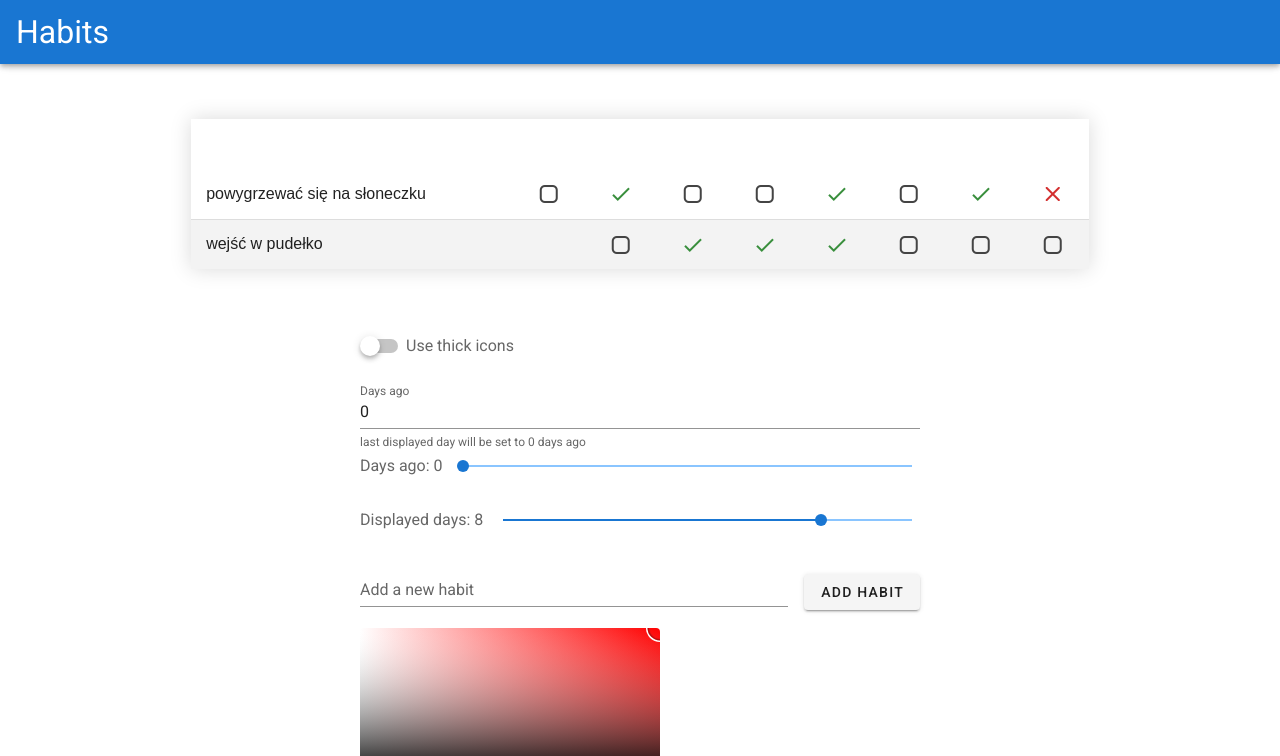
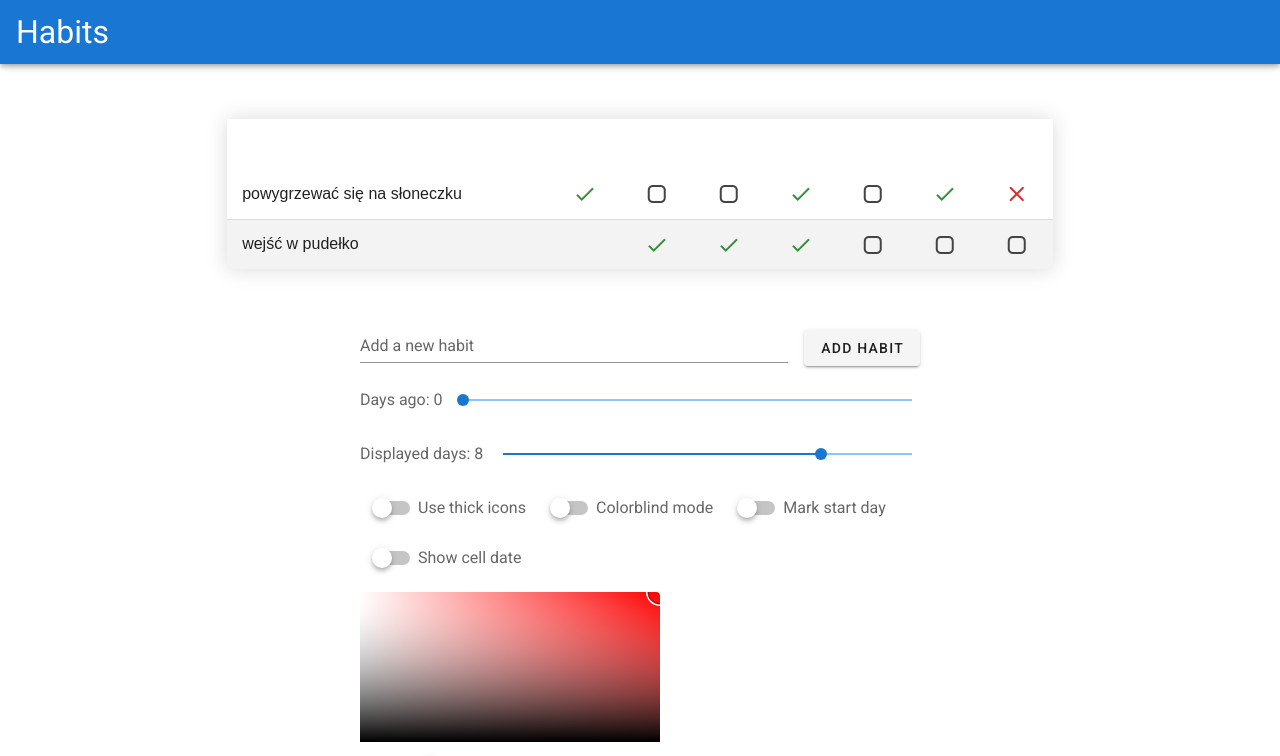
Before and after one commit to FilipTarajko/habit_tracker, a Vue app: page / in a window 1280 px wide. Shown: the top 756 px of the page. Built offline with nearby package versions, Linux system fonts and the light colour scheme.

Commit message:
fix new habit position and startDay, reorganize settings layout

```diff
--- a/src/components/Dashboard.vue
+++ b/src/components/Dashboard.vue
@@ -40,7 +40,7 @@
             class="widthControlledCell"
             v-for="(date, index) in fullDaysList(
               new Date(habit.startDay) > new Date(fullDaysList()[0])
-                ? new Date(habit.startDay) - 86400000
+                ? new Date(habit.startDay)
                 : undefined,
               index
             )"
@@ -107,23 +107,22 @@
       </tbody>
     </table>
     <div v-if="this.loaded" id="settingsDiv">
-      <!-- thick icons -->
-      <v-switch
-        v-model="settings.useThick"
-        label="Use thick icons"
-        @change="updateSettings"
-      ></v-switch>
+      <!-- add a new habit -->
+      <v-container>
+        <v-row>
+          <v-text-field
+            id="newHabitNameInput"
+            label="Add a new habit"
+            persistent-hint
+          ></v-text-field>
+          <v-btn
+            @click="addNewHabit"
+            style="margin-top: 16px; margin-left: 16px;"
+            >add habit</v-btn
+          >
+        </v-row>
+      </v-container>
       <!-- days ago -->
-      <v-text-field
-        label="Days ago"
-        persistent-hint
-        v-model="settings.daysAgo"
-        :hint="
-          'last displayed day will be set to ' + settings.daysAgo + ' days ago'
-        "
-        type="number"
-        @change="updateSettings"
-      ></v-text-field>
       <v-slider
         v-model="settings.daysAgo"
         :max="this.getStartedDaysAgo() - settings.displayedDays + 2"
@@ -145,16 +144,34 @@
       ></v-slider>
       <v-container>
         <v-row>
-          <v-text-field
-            id="newHabitNameInput"
-            label="Add a new habit"
-            persistent-hint
-          ></v-text-field>
-          <v-btn
-            @click="addNewHabit"
-            style="margin-top: 16px; margin-left: 16px;"
-            >add habit</v-btn
-          >
+          <!-- thick icons -->
+          <v-switch
+            class="settingsSwitch"
+            v-model="settings.useThick"
+            label="Use thick icons"
+            @change="updateSettings"
+          ></v-switch>
+          <!-- deuteranopia colorblind mode -->
+          <v-switch
+            class="settingsSwitch"
+            v-model="settings.blueGreen"
+            label="Colorblind mode"
+            @change="updateSettings"
+          ></v-switch>
+          <!-- mark start day -->
+          <v-switch
+            class="settingsSwitch"
+            v-model="settings.markStartDay"
+            label="Mark start day"
+            @change="updateSettings"
+          ></v-switch>
+          <!-- show cell date -->
+          <v-switch
+            class="settingsSwitch"
+            v-model="settings.showCellDate"
+            label="Show cell date"
+            @change="updateSettings"
+          ></v-switch>
         </v-row>
       </v-container>
       <!-- accent color -->
@@ -164,25 +181,6 @@
         swatches-max-height="200"
         @input="updateColor"
       ></v-color-picker>
-
-      <!-- mark start day -->
-      <v-switch
-        v-model="settings.markStartDay"
-        label="Mark start day"
-        @change="updateSettings"
-      ></v-switch>
-      <!-- show cell date -->
-      <v-switch
-        v-model="settings.showCellDate"
-        label="Show cell date"
-        @change="updateSettings"
-      ></v-switch>
-      <!-- deuteranopia colorblind mode -->
-      <v-switch
-        v-model="settings.blueGreen"
-        label="Colorblind mode"
-        @change="updateSettings"
-      ></v-switch>
     </div>
     <!-- HABIT DETAILS V-DIALOG -->
     <v-dialog v-model="habitDetailsDialog" width="min(80%, 600px)">
@@ -328,9 +326,16 @@ export default {
       return daysInARow;
     },
     addNewHabit: function() {
+      let date = new Date();
+      let temp =
+        date.getFullYear() +
+        "-" +
+        (date.getMonth() + 1) +
+        "-" +
+        (date.getDate() > 10 ? date.getDate() : "0" + date.getDate());
       this.habits.push({
         name: document.getElementById("newHabitNameInput").value,
-        startDay: new Date(new Date().toISOString().substring(0, 10)),
+        startDay: temp,
         records: {},
       });
       this.refreshAndUpdate();
@@ -516,4 +521,8 @@ export default {
 .firstDayOfHabitTableDiv {
   background: hsl(100, 50%, 50%, 45%);
 }
+
+.settingsSwitch {
+  margin: 0px 12px;
+}
 </style>
```
